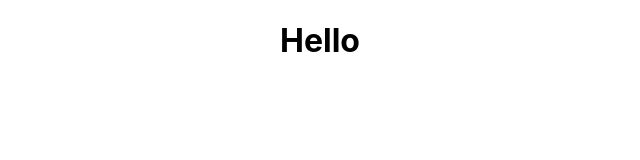
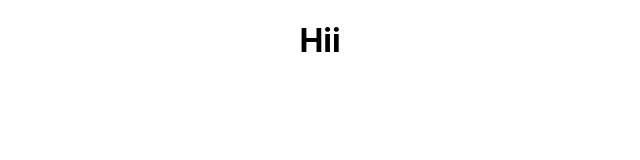
Before and after one commit to Krishukr12/rainy-scissors-3404_Bathbodyworks.com, a React (Create React App) app in the folder Bath_Body/: page / in a window 1280 px wide. Shown: the top 160 px of the page, without its empty margins (320-960 px from the left). Built offline with nearby package versions, Linux system fonts and the light colour scheme.

Commit message:
checking branch

```diff
--- a/Bath_Body/src/App.js
+++ b/Bath_Body/src/App.js
@@ -3,7 +3,7 @@ import './App.css';
 function App() {
   return (
     <div className="App">
-      <h1>Hello</h1>
+      <h1>Hii</h1>
     </div>
   );
 }
```
